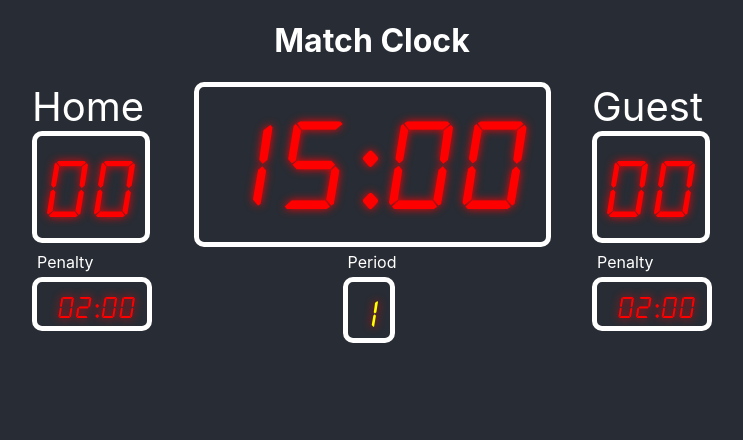
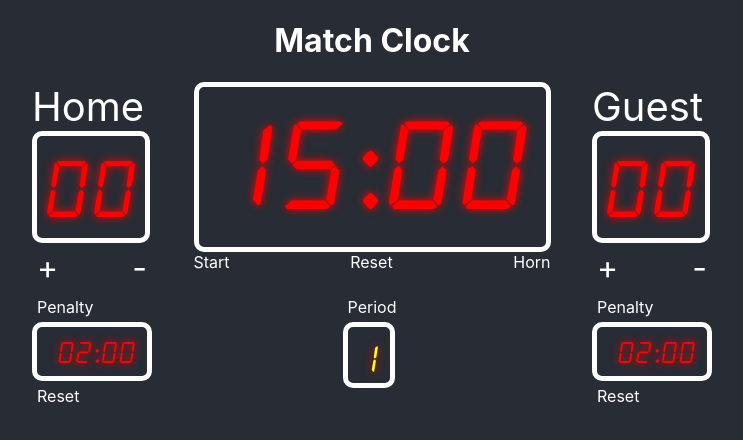
Before and after one commit to tobbethun/matchclock, a React (Create React App) app: page / in a window 1280 px wide. Shown: the top 440 px of the page, without its empty margins (268-1011 px from the left). Built offline with nearby package versions, Linux system fonts and the light colour scheme.

Commit message:
Timer/score styling and functionality

```diff
--- a/src/Score.js
+++ b/src/Score.js
@@ -8,10 +8,25 @@ const ScoreBox = styled(DigitalBox)`
    width: 88px;
 `;
 
+const EditScore = styled.div`
+    font-size: 32px;
+    display: flex;
+    justify-content: space-between;
+    span {
+        padding: 5px;
+        cursor: pointer;
+    }
+`;
+
 const Score = () => {
     const [score, setScore] = useState(0);
      return (
-        <ScoreBox onClick={()=>setScore(score + 1)}>{padWidthZero(score)}</ScoreBox>
+         <>
+            <ScoreBox onClick={()=>setScore(score + 1)}>{padWidthZero(score)}</ScoreBox>
+             <EditScore>
+                 <span onClick={()=>setScore(score + 1)}>+</span><span onClick={()=>setScore(score - 1)}>-</span>
+             </EditScore>
+         </>
      )
 }
 
--- a/src/Timer.js
+++ b/src/Timer.js
@@ -2,13 +2,27 @@ import React, {useState, useEffect} from 'react';
 import styled from 'styled-components/macro';
 import {DigitalBox} from "./common-style";
 import {padWidthZero} from "./utils";
+import Buzzer from './Buzzer.mp3';
+
+const StyledTimer = styled.div`
+    display: flex;
+    flex-direction: column;
+
+`;
 
 const Time = styled(DigitalBox)`
     font-size: 125px;
+    height: 150px;
     width: 327px;
 `;
 
+const Controls = styled.div`
+    display: flex;
+    justify-content: space-between;
+`;
+
 const Penalty = styled(DigitalBox)`
+    padding-bottom: 5px;
     font-size: 30px;
     width: 90px;
 `;
@@ -19,9 +33,19 @@ const Timer = ({penalty, minutes, seconds=0}) => {
     const [paused, setPaused] = useState(true);
     const [over, setOver] = useState(false);
 
+    let audio = new Audio(Buzzer);
+
     const tick = () => {
         if (paused || over) return;
-        if (time.minutes === 0 && time.seconds === 0) setOver(true);
+        if (time.minutes === 0 && time.seconds === 1) {
+            if(!penalty) {
+                audio.play();
+            }
+        }
+        if (time.minutes === 0 && time.seconds === 0) {
+            setOver(true);
+        }
+
         else if (time.seconds === 0) {
             setTime({
                 minutes: time.minutes - 1,
@@ -35,7 +59,7 @@ const Timer = ({penalty, minutes, seconds=0}) => {
         }
     };
 
-    const reset = () => {
+    const pauseAndPlay = () => {
         if (paused) {
 
         setTime({
@@ -54,18 +78,29 @@ const Timer = ({penalty, minutes, seconds=0}) => {
         return () => clearInterval(timerID);
     });
 
+    const reset = () => {
+        setPaused(true);
+        setTime({minutes: minutes, seconds: seconds});
+    }
+
 
     if(penalty) {
         return (
-            <Penalty onClick={reset}>
+            <>
+            <Penalty onClick={pauseAndPlay}>
                 {padWidthZero(time.minutes)}:{padWidthZero(time.seconds)}
             </Penalty>
+            <p onClick={reset}>Reset</p>
+            </>
         )
     } else {
         return (
-            <Time onClick={reset}>
-                {padWidthZero(time.minutes)}:{padWidthZero(time.seconds)}
-            </Time>
+            <StyledTimer>
+                <Time onClick={pauseAndPlay}>
+                    {padWidthZero(time.minutes)}:{padWidthZero(time.seconds)}
+                </Time>
+                <Controls><span onClick={pauseAndPlay}>{paused ? 'Start' : 'Pause'}</span><span onClick={reset}>Reset</span><span onClick={() => audio.play()}>Horn</span></Controls>
+            </StyledTimer>
         )
     }
 }
--- a/src/common-style.js
+++ b/src/common-style.js
@@ -9,5 +9,6 @@ export const DigitalBox = styled.div`
     text-shadow: 0 0 9px rgba(255, 0, 0, 1);
     text-align: right;
     color: red;
+    cursor: pointer;
     padding: 10px 10px 0;
 `;
```
